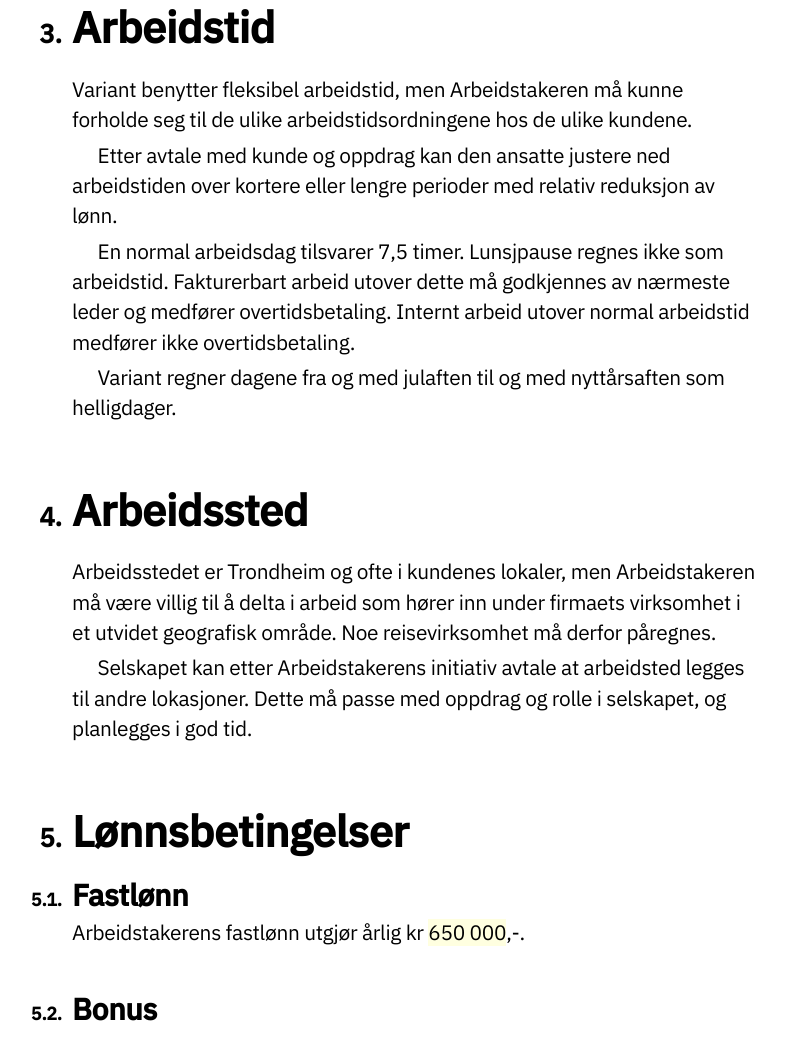
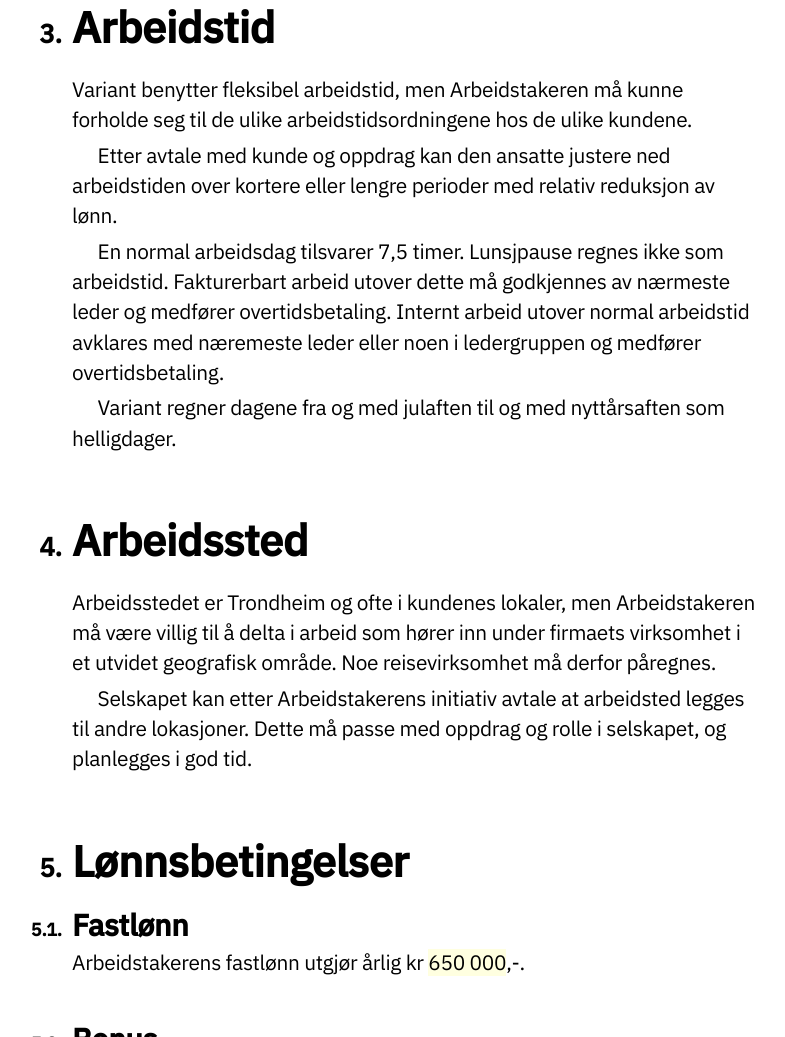
Before and after one commit to varianter/dokument-mal, a plain HTML site: page avtaler/ansettelse.html in a window 1280 px wide. Shown: the part 1438-2475 px from the top of the page, without its empty margins (171-956 px from the left). Drawn offline with Linux system fonts and the light colour scheme.

Commit message:
Interntid medfører overtidsbetaling. De gamle formuleringene i avtalen representerer ikke gjeldende praksis.

```diff
--- a/avtaler/ansettelse.html
+++ b/avtaler/ansettelse.html
@@ -111,7 +111,8 @@
             En normal arbeidsdag tilsvarer 7,5 timer. Lunsjpause regnes ikke som
             arbeidstid. Fakturerbart arbeid utover dette må godkjennes av
             nærmeste leder og medfører overtidsbetaling. Internt arbeid utover
-            normal arbeidstid medfører ikke overtidsbetaling.
+            normal arbeidstid avklares med næremeste leder eller noen i ledergruppen og
+            medfører overtidsbetaling.
           </p>
 
           <p>
```
